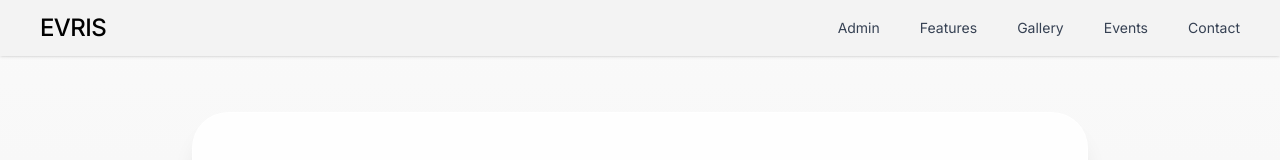
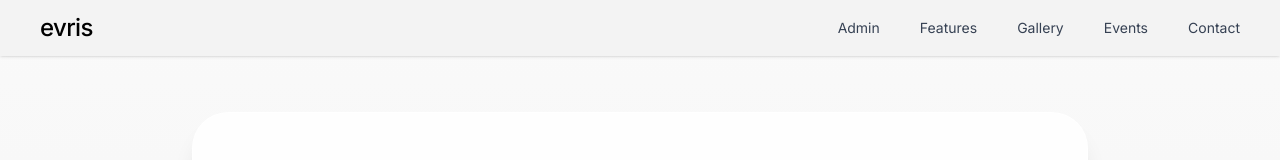
Before and after one commit to Shobbhit-gfg/evris, a Next.js app: page / in a window 1280 px wide. Shown: the top 160 px of the page. Built offline with nearby package versions, Linux system fonts and the light colour scheme.

Commit message:
chore: create ui refinement branch

```diff
--- a/components/layout/Navbar.tsx
+++ b/components/layout/Navbar.tsx
@@ -12,7 +12,7 @@ export default function Navbar() {
           href="/"
           className="text-2xl font-medium tracking-tight text-black"
         >
-          EVRIS
+          evris
         </Link>
 
         {/* Navigation */}
```
